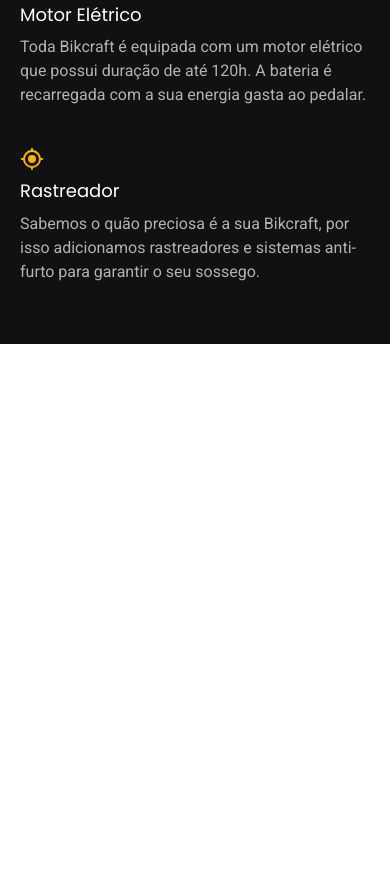
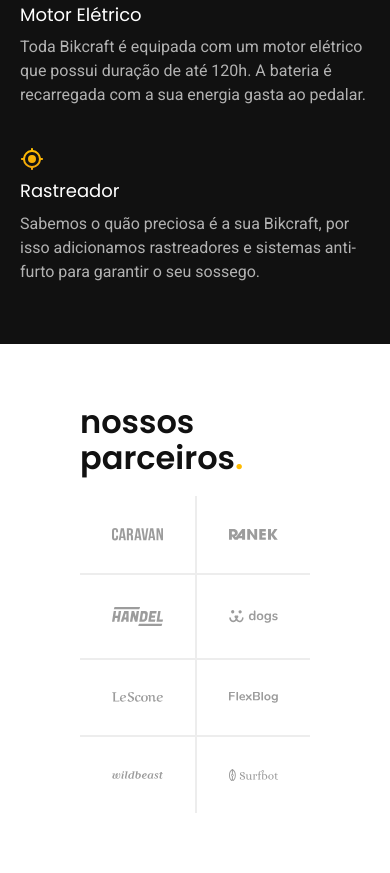
Before and after one commit to geovani-nascto/bikcraft, a plain HTML site: page index.html in a window 390 px wide. Shown: the part 1940-2813 px from the top of the page. Before the commit the page ends 2284 px from the top, so only its background shows below. Drawn offline with Linux system fonts and the light colour scheme.

Commit message:
att section partners

```diff
--- /dev/null
+++ b/assets/css/home/partners.css
@@ -0,0 +1,52 @@
+.partners{
+    padding: 60px 0 120px;
+}
+
+.partners h2{
+    margin-bottom: 60px;
+}
+
+.partners ul{
+    padding: 0 20px;
+    max-width: 1400px;
+    margin: 0 auto;
+    display: grid;
+    grid-template-columns: repeat(4, 1fr);
+}
+
+.partners li{
+    display: flex;
+    padding: 32px;
+    border-left: 2px solid var(--cor-2);
+}
+
+.partners li:first-child,
+.partners li:nth-child(5){
+    border-left: none;
+}
+
+.partners li:nth-child(n + 5){
+    border-top: 2px solid var(--cor-2);
+}
+
+.partners img{
+    margin: auto; /*Centralizar tudo*/
+}
+
+@media (max-width: 800px){
+    .partners{
+        padding: 60px;
+    }
+    .partners h2{
+        margin-bottom: 20px;
+    }
+    .partners ul{
+        grid-template-columns: repeat(2, 1fr);
+    }
+    .partners li:nth-child(n + 3){
+        border-top: 2px solid var(--cor-2);
+    }
+    .partners li:nth-child(odd){ /*ímpares*/
+        border-left: none;
+    }
+}
--- a/assets/css/style.css
+++ b/assets/css/style.css
@@ -11,6 +11,7 @@
 /*Home*/
 @import './home/intro.css';
 @import './home/tecnology.css';
+@import './home/partners.css';
 
 /*Bicicletas*/
 @import './bikes/bikes-list.css';
--- a/index.html
+++ b/index.html
@@ -90,5 +90,20 @@
             </div>
         </div>
     </article>
+
+    <section class="partners" aria-label="Nossos parceiros">
+        <h2 class="container font-1-xxl">nossos parceiros<span class="color-p1">.</span></h2>
+
+        <ul>
+            <li><img src="assets/img/parceiros/caravan.svg" alt="Caravan"></li>
+            <li><img src="assets/img/parceiros/ranek.svg" alt="Ranek"></li>
+            <li><img src="assets/img/parceiros/handel.svg" alt="Handel"></li>
+            <li><img src="assets/img/parceiros/dogs.svg" alt="Dogs"></li>
+            <li><img src="assets/img/parceiros/lescone.svg" alt="Lescone"></li>
+            <li><img src="assets/img/parceiros/flexblog.svg" alt="Flexblog"></li>
+            <li><img src="assets/img/parceiros/wildbeast.svg" alt="Wildbeast"></li>
+            <li><img src="assets/img/parceiros/surfbot.svg" alt="Surfbot"></li>
+        </ul>
+    </section>
 </body>
 </html>
```
